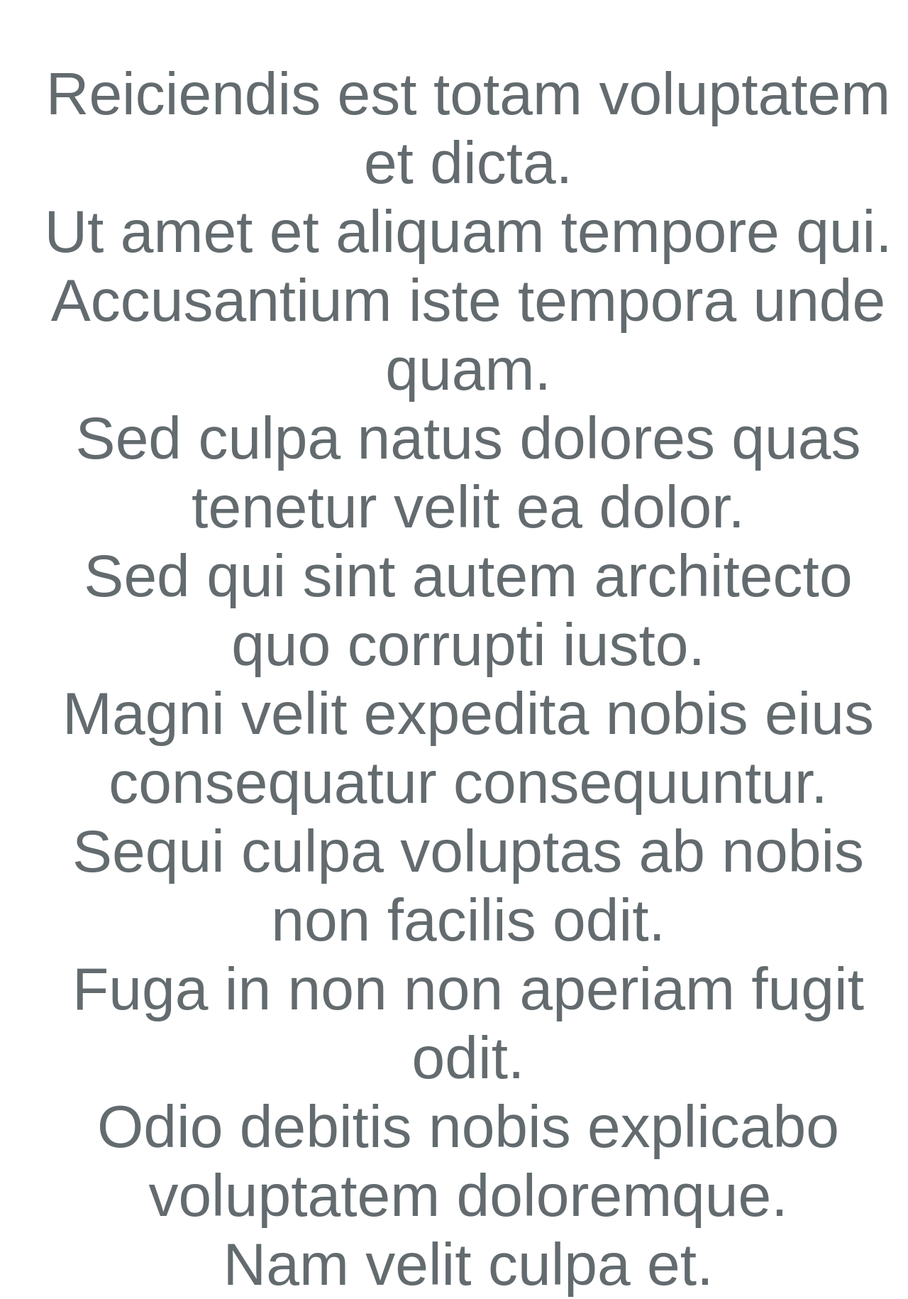
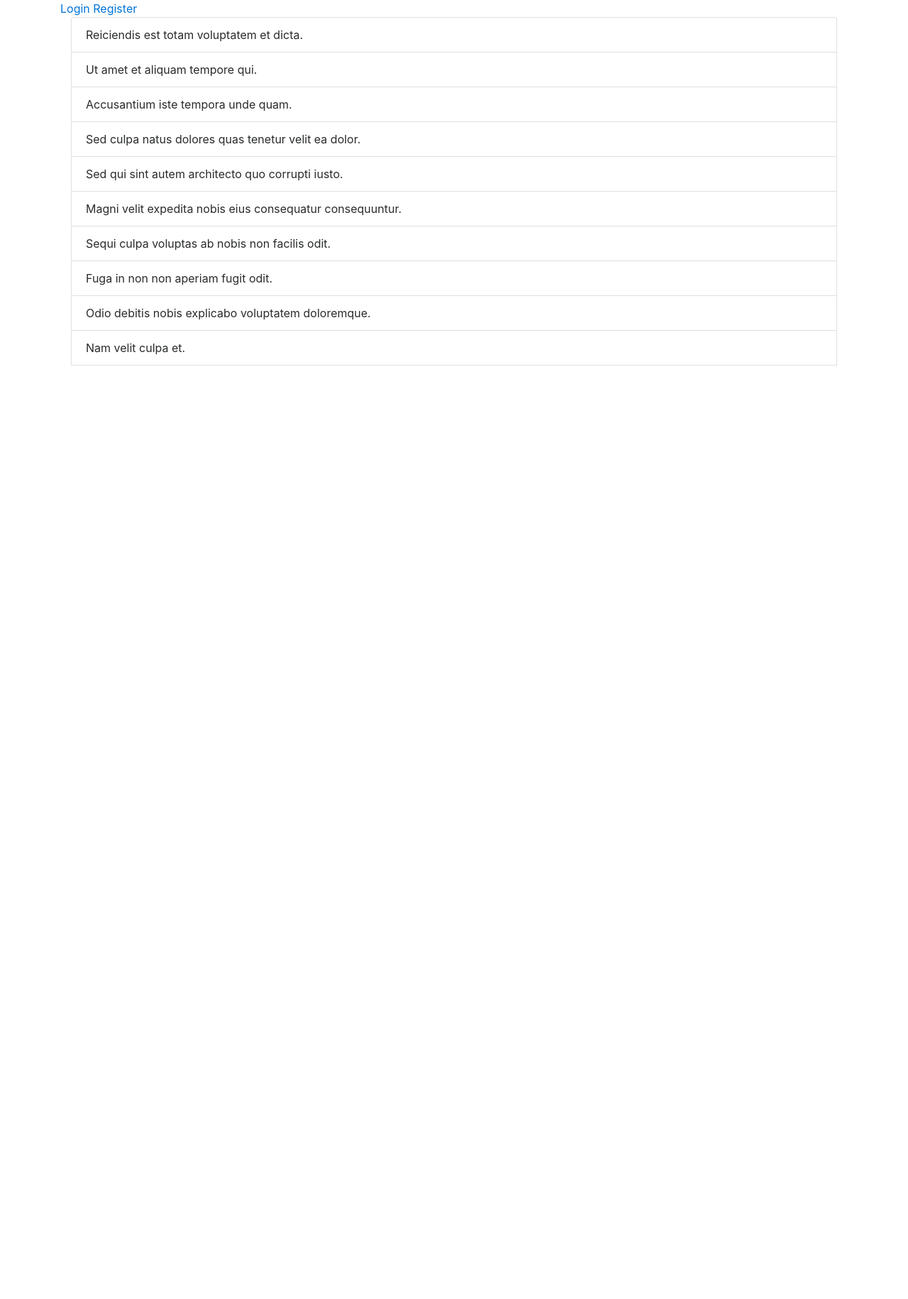
Before and after one commit to emilpee/travelmagazine-laravel, a Laravel app: page /magazine in a window 1280 px wide. Shown: the whole page at 71% size. After the commit the page ends 515 px from the top, so only its background shows below. Run offline with Laravel 8, Linux system fonts and the light colour scheme; data comes from the database, SQL or seed files in the repository.

Commit message:
fixed some style

```diff
--- a/resources/views/magazine/index.blade.php
+++ b/resources/views/magazine/index.blade.php
@@ -2,10 +2,10 @@
 
 @section('main')
 
-    <div class="content">
-        <ul>
+    <div class="container">
+        <ul class="list-group">
             @foreach ($articles as $article)
-            <li> {{$article->title}} </li>
+            <li class="list-group-item"> {{$article->title}} </li>
             @csrf
             @endforeach
         </ul>
--- a/resources/views/magazine/layout.blade.php
+++ b/resources/views/magazine/layout.blade.php
@@ -4,65 +4,26 @@
     <meta charset="UTF-8">
     <meta name="viewport" content="width=device-width, initial-scale=1.0">
     <meta http-equiv="X-UA-Compatible" content="ie=edge">
+    <link rel="stylesheet" href="https://maxcdn.bootstrapcdn.com/bootstrap/4.0.0-alpha.6/css/bootstrap.min.css">
     <title>Articles</title>
-    <style>
-            html, body {
-                background-color: #fff;
-                color: #636b6f;
-                font-family: 'Nunito', sans-serif;
-                font-weight: 200;
-                height: 100vh;
-                margin: 0;
-            }
 
-            ul {
-                list-style: none;
-            }
+</head>
+<body class="container">
+<div>
+            @if (Route::has('login'))
+                <div class="top-right links">
+                    @auth
+                        <a href="{{ url('/home') }}">Home</a>
+                    @else
+                        <a href="{{ route('login') }}">Login</a>
 
-            .full-height {
-                height: 100vh;
-            }
-
-            .flex-center {
-                align-items: center;
-                display: flex;
-                justify-content: center;
-            }
-
-            .position-ref {
-                position: relative;
-            }
-
-            .top-right {
-                position: absolute;
-                right: 10px;
-                top: 18px;
-            }
-
-            .content {
-                text-align: center;
-            }
-
-            .title {
-                font-size: 84px;
-            }
-
-            .links > a {
-                color: #636b6f;
-                padding: 0 25px;
-                font-size: 13px;
-                font-weight: 600;
-                letter-spacing: .1rem;
-                text-decoration: none;
-                text-transform: uppercase;
-            }
-
-            .m-b-md {
-                margin-bottom: 30px;
-            }
-        </style>
-</head>
-<body class="content title m-b-md">
+                        @if (Route::has('register'))
+                            <a href="{{ route('register') }}">Register</a>
+                        @endif
+                    @endauth
+                </div>
+            @endif
 @yield('main')
+<script type="text/javascript" src="js/app.js"></script>
 </body>
 </html>
--- a/resources/views/magazine/singleArticle.blade.php
+++ b/resources/views/magazine/singleArticle.blade.php
@@ -2,8 +2,8 @@
 
 @section('main')
 
-    <div class="content">
-        <h1>{{$article->title}}</h1>
+    <div>
+        <h1 class="jumbotron">{{$article->title}}</h1>
         <h3>{{$article->lead}}</h3>
         <p>{{$article->bodytext}}</p>
         <img alt="Artikelbild" src={{$article->img_url}} />
```
Also changed, not shown: resources/views/articles/layout.blade.php (added, +70 -0 lines), resources/views/welcome.blade.php (+0 -14 lines).
